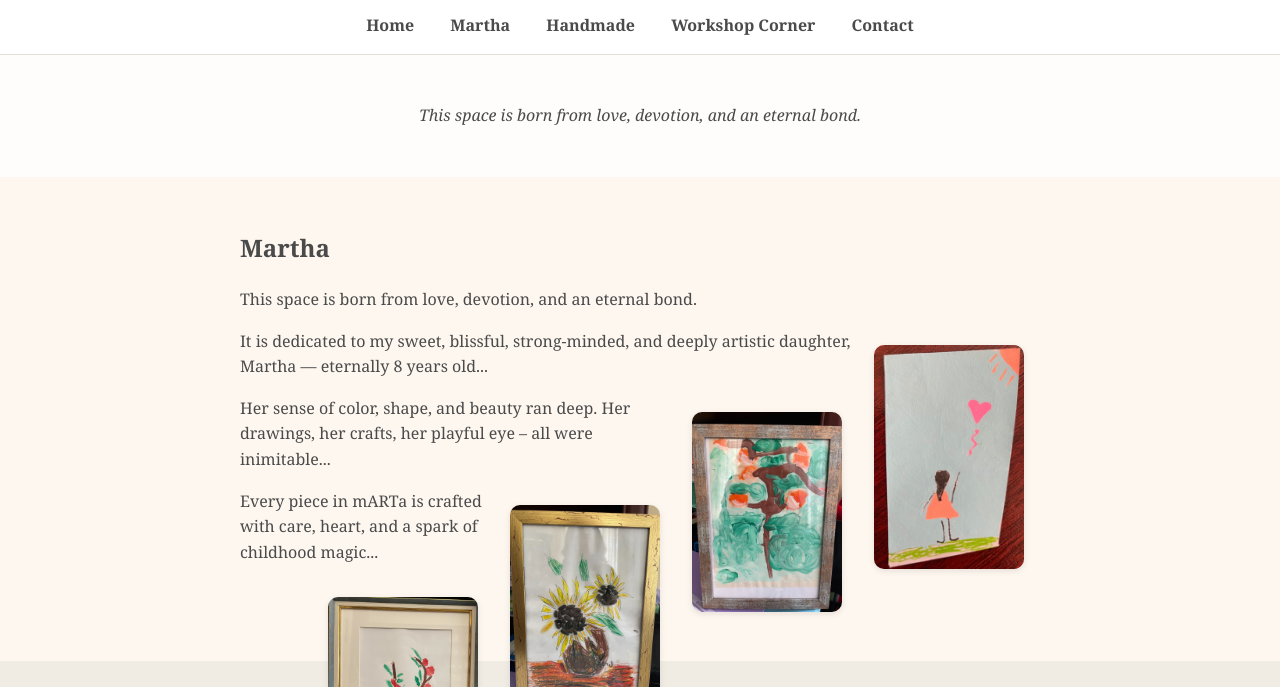
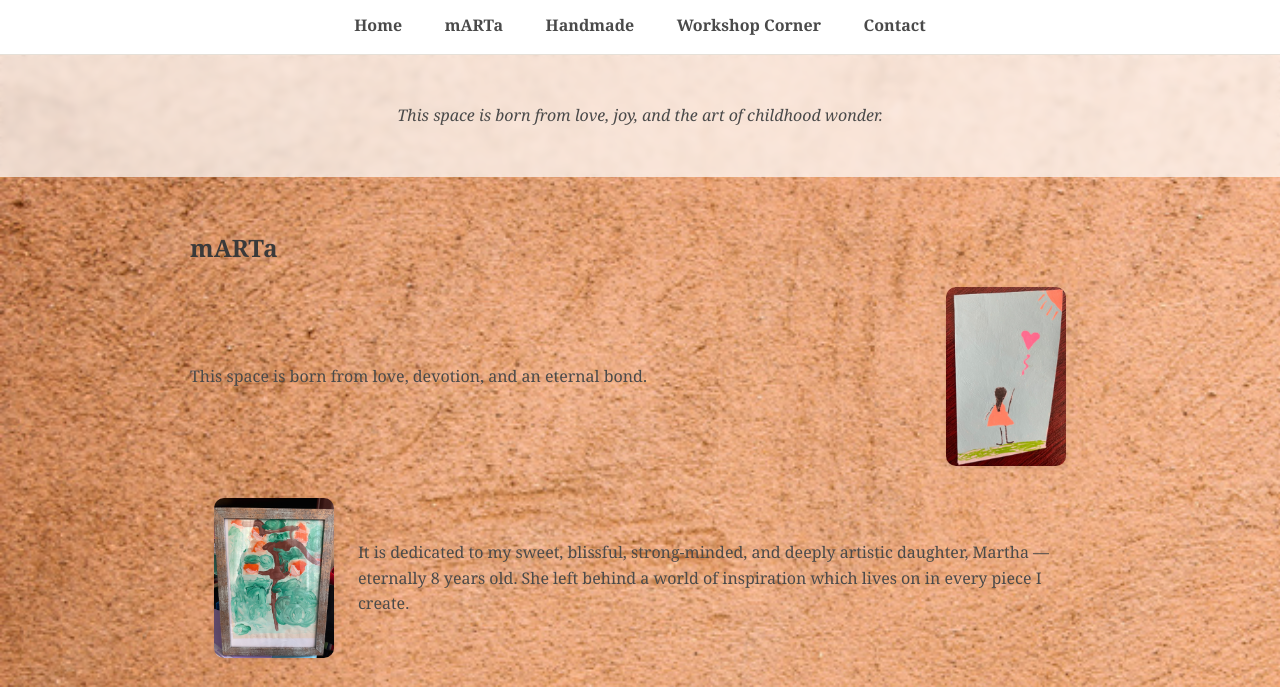
Before and after one commit to mananiko27/new-marta, a plain HTML site: page index.html in a window 1280 px wide. Shown: the part 45-732 px from the top of the page. Drawn offline with Linux system fonts and the light colour scheme.

Commit message:
Add files via upload

```diff
--- a/index.html
+++ b/index.html
@@ -1,4 +1,3 @@
-
 <!DOCTYPE html>
 <html lang="en">
 <head>
@@ -10,7 +9,7 @@
       margin: 0;
       font-family: 'Georgia', serif;
       background-color: #fdf7f0;
-      background-image: url('texture.jpg');
+      background-image: url('texture.jpeg');
       background-repeat: repeat;
       background-size: cover;
       color: #4a4a4a;
@@ -29,7 +28,7 @@
     }
 
     nav a {
-      margin: 0 1rem;
+      margin: 0 1.2rem;
       text-decoration: none;
       color: #4a4a4a;
       font-weight: bold;
@@ -56,16 +55,35 @@
 
     .section {
       padding: 2rem;
-      max-width: 800px;
+      max-width: 900px;
       margin: 0 auto;
     }
 
-    .section img {
-      max-width: 150px;
-      margin: 1rem;
-      float: right;
+    .section h2 {
+      font-family: 'Georgia', serif;
+      color: #3a3a3a;
+    }
+
+    .text-block {
+      display: flex;
+      align-items: center;
+      margin-bottom: 2rem;
+    }
+
+    .text-block:nth-child(even) {
+      flex-direction: row-reverse;
+    }
+
+    .text-block img {
+      width: 120px;
+      height: auto;
+      margin: 0 1.5rem;
       border-radius: 10px;
       box-shadow: 0 2px 6px rgba(0,0,0,0.1);
+    }
+
+    .text-block p {
+      flex: 1;
     }
 
     footer {
@@ -83,7 +101,7 @@
     <img src="logo.jpg" alt="mARTa Logo" height="80">
     <nav>
       <a href="#home">Home</a>
-      <a href="#martha">Martha</a>
+      <a href="#marta">mARTa</a>
       <a href="#handmade">Handmade</a>
       <a href="#workshops">Workshop Corner</a>
       <a href="#contact">Contact</a>
@@ -94,16 +112,28 @@
     <p id="dynamic-text"></p>
   </section>
 
-  <section id="martha" class="section">
-    <h2>Martha</h2>
-    <p>This space is born from love, devotion, and an eternal bond.</p>
-    <img src="martha.jpg" alt="Martha">
-    <p>It is dedicated to my sweet, blissful, strong-minded, and deeply artistic daughter, Martha — eternally 8 years old...</p>
-    <img src="peach.jpg" alt="Peach drawing">
-    <p>Her sense of color, shape, and beauty ran deep. Her drawings, her crafts, her playful eye – all were inimitable...</p>
-    <img src="sunflower.jpg" alt="Sunflower">
-    <p>Every piece in mARTa is crafted with care, heart, and a spark of childhood magic...</p>
-    <img src="branch.jpg" alt="Branch drawing">
+  <section id="marta" class="section">
+    <h2>mARTa</h2>
+
+    <div class="text-block">
+      <img src="martha.jpg" alt="Martha">
+      <p>This space is born from love, devotion, and an eternal bond.</p>
+    </div>
+
+    <div class="text-block">
+      <img src="peach.jpg" alt="Peach Branch">
+      <p>It is dedicated to my sweet, blissful, strong-minded, and deeply artistic daughter, Martha — eternally 8 years old. She left behind a world of inspiration which lives on in every piece I create.</p>
+    </div>
+
+    <div class="text-block">
+      <img src="sunflower.jpg" alt="Sunflower">
+      <p>Her sense of color, shape, and beauty ran deep. Her drawings, her crafts, her playful eye – all were inimitable. Yet I dare and try, with her spirit in mind.</p>
+    </div>
+
+    <div class="text-block">
+      <img src="rainbow.jpg" alt="Rainbow">
+      <p>Every piece in mARTa is crafted with care, heart, and a spark of childhood magic. It’s a little handmade world, simple and sincere, that speaks to anyone who still carries that childlike sense of wonder.</p>
+    </div>
   </section>
 
   <footer>
@@ -112,7 +142,7 @@
 
   <script>
     const fragments = [
-      "This space is born from love, devotion, and an eternal bond.",
+      "This space is born from love, joy, and the art of childhood wonder.",
       "Her drawings, her crafts, her playful eye – all were inimitable.",
       "It’s about imagination, joy and simple forms that radiate warmth.",
       "Decorations that evoke new sensations, yet take you back..."
```
